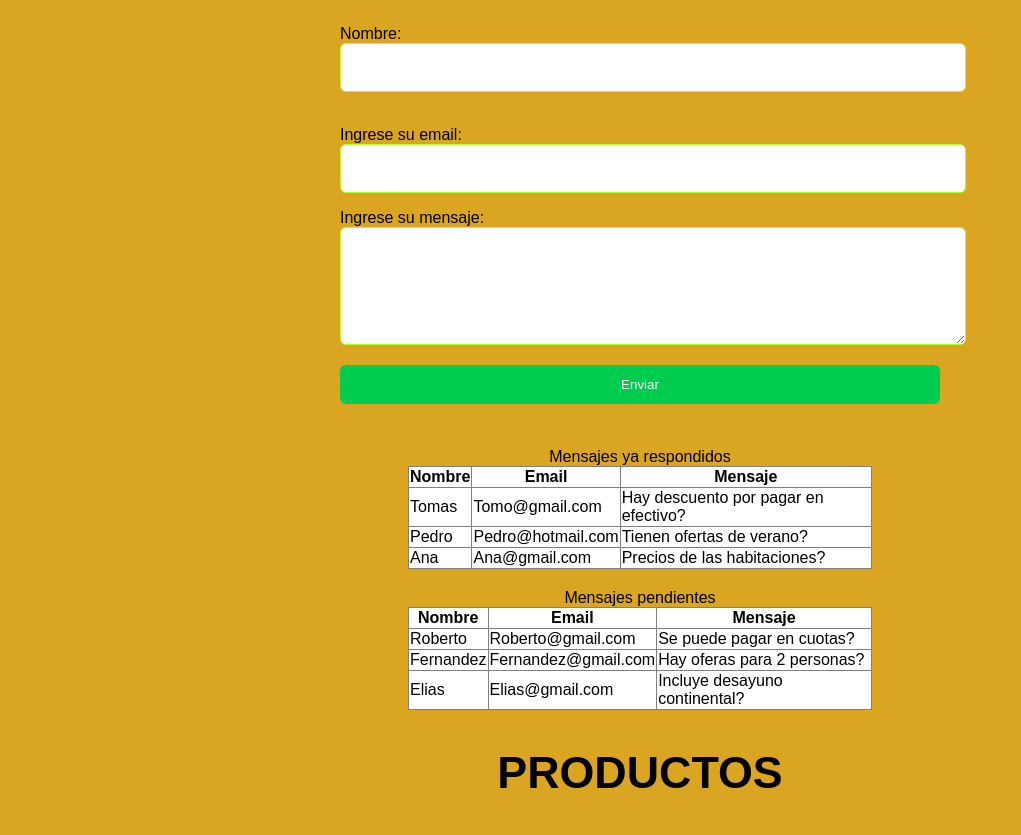
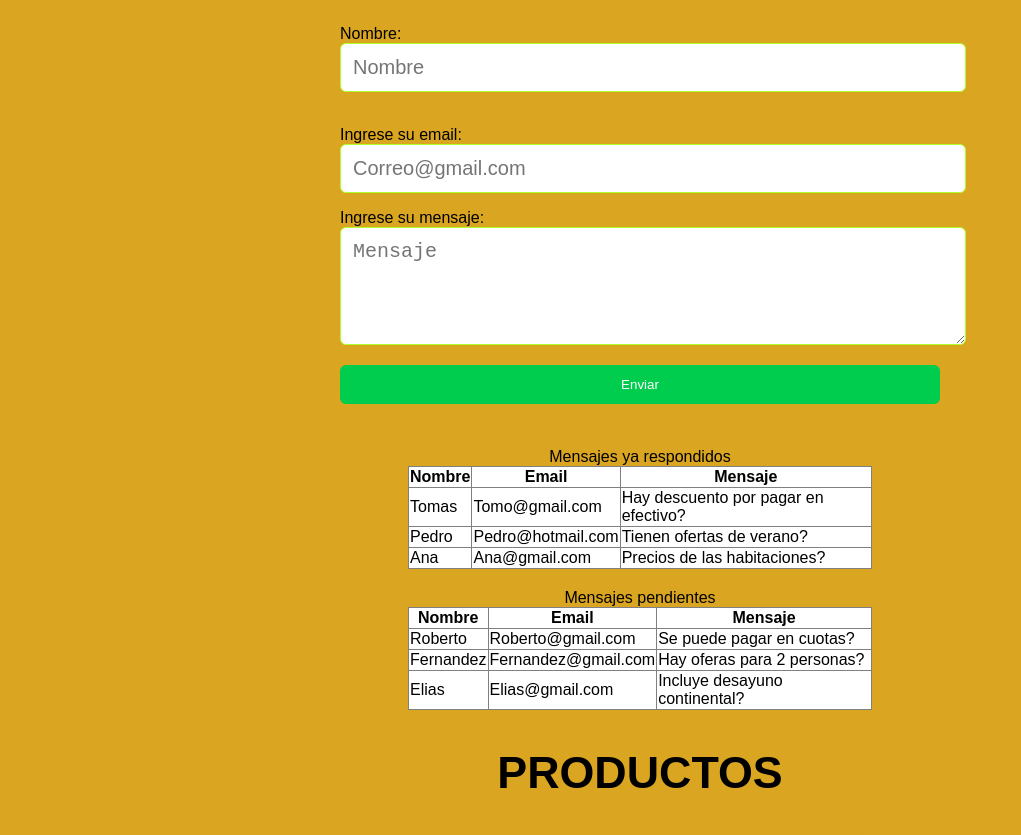
Before and after one commit to Nahuel-png/MiPagina, a plain HTML site: page docs/index.html in a window 1280 px wide. Shown: the part 898-1733 px from the top of the page, without its empty margins (0-1021 px from the left). Drawn offline with Linux system fonts and the light colour scheme.

Commit message:
Cambios esteticos CSS

```diff
--- a/docs/index.html
+++ b/docs/index.html
@@ -40,14 +40,14 @@
 >
 
     <label for="nombre">Nombre:</label>
-     <input type="text" id="nombre" name="nombre" required><br>
+     <input type="text" id="nombre" name="nombre" placeholder="Nombre" required><br>
   <label>
     Ingrese su email:
-    <input type="email" id="email" name="email" required><br>
+    <input type="email" id="email" name="email" placeholder="Correo@gmail.com" required><br>
   </label>
   <label>
     Ingrese su mensaje:
-     <textarea id="mensaje" name="mensaje" rows="4" cols="50" required></textarea>
+     <textarea id="mensaje" name="mensaje" rows="4" cols="50"  placeholder="Mensaje" required></textarea>
   </label>
 
   <button type="submit">Enviar</button>
```
